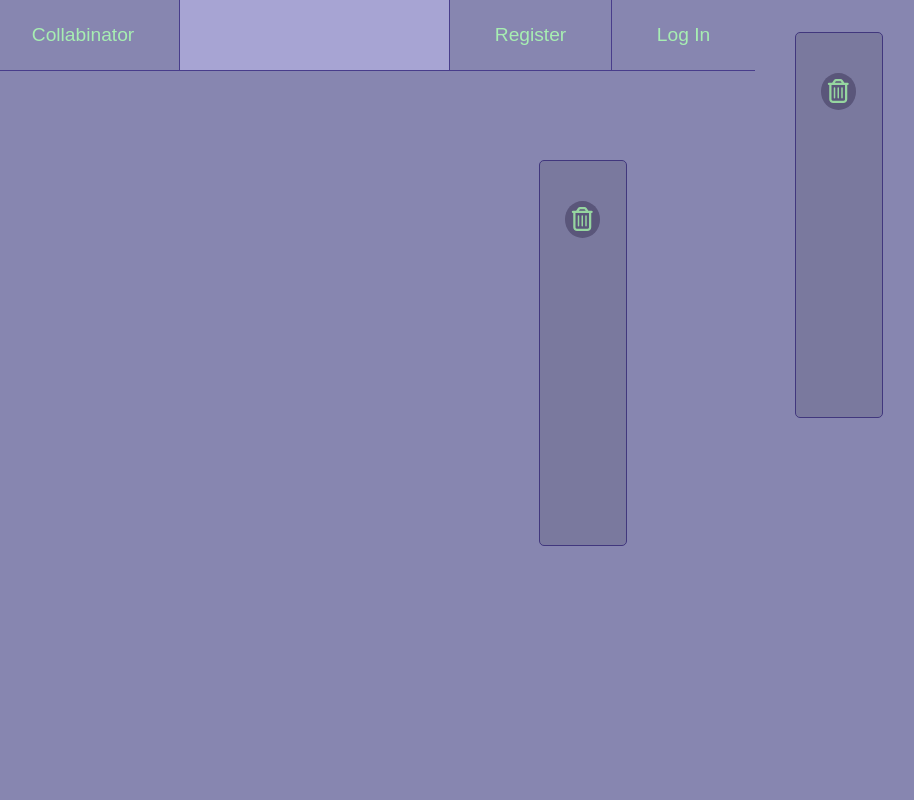
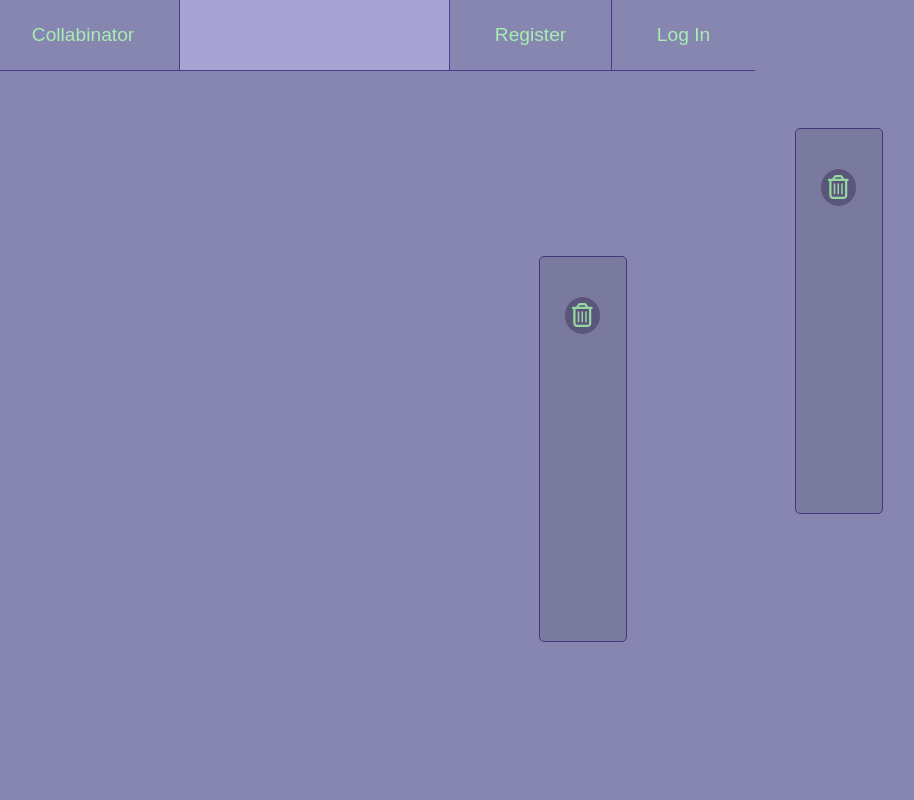
Before and after one commit to TreyCherry/CSS499-Collabinator, a Flask app: template templates/docview/viewDocument.html in a window 1280 px wide. Shown: the part 128-928 px from the top of the page, without its empty margins (269-1183 px from the left). Run offline with Flask 3, Linux system fonts and the light colour scheme; the template is opened without the code that fills it: most values are stand-ins (such as "Sample title", 1, 10 or a date in 2020); parts of the project's set-up code (start-up, migrations or seed data) failed here and were passed over; some libraries are stand-ins or nearby versions.

Commit message:
some stylistic changes to the document ui

```diff
--- a/static/style.css
+++ b/static/style.css
@@ -15,6 +15,10 @@ body {
 	background-color: var(--dark-purple);
 	margin: 0;
 	padding: 0;
+}
+
+.relative-container {
+	position: relative;
 }
 
 .display-box {
@@ -94,9 +98,9 @@ body {
 }
 
 .right-box {
-	position: fixed;
+	position: absolute;
 	right: 8rem;
-	top: 10rem;
+	top: 8rem;
 	border: var(--darker-purple) 1px solid;
 	background-color: var(--dark-purple);
 	filter: brightness(0.9);
@@ -392,6 +396,7 @@ div.savewrapper {
 	border-top: none;
 	opacity: 0.9;
 	border-radius: 5px;
+	z-index: 5;
 }
 
 .top-box h2 {
@@ -416,7 +421,7 @@ div.savewrapper {
 	position: fixed;
 	width: 100%;
 	top: 0;
-	z-index: 1;
+	z-index: 10;
 }
 
 .topnav ul {
--- a/templates/docview/viewDocument.html
+++ b/templates/docview/viewDocument.html
@@ -25,10 +25,12 @@
     {% if docstate == 2 and check_state(g.stateint, 2)%}
         {{ topBox("Document Awaiting Approval", 0) }}
     {% endif %}
-    <div class="right-box">
-        <i class="click-icon fa-regular fa-trash-can big" onclick="setAction('remove', 'Are you sure you want to permanently delete this document?')"></i>
+    <div class="relative-container">
+        <div class="right-box">
+            <i class="click-icon fa-regular fa-trash-can big" onclick="setAction('remove', 'Are you sure you want to permanently delete this document?')"></i>
+        </div>
+        <iframe class="docview" src="{{ url_for('docs.viewer') }}?filename={{ filename }}"></iframe> {# iframe to display document #}
     </div>
-    <iframe class="docview" src="{{ url_for('docs.viewer') }}?filename={{ filename }}"></iframe> {# iframe to display document #}
 {% endblock %}
 
 <script>
```
